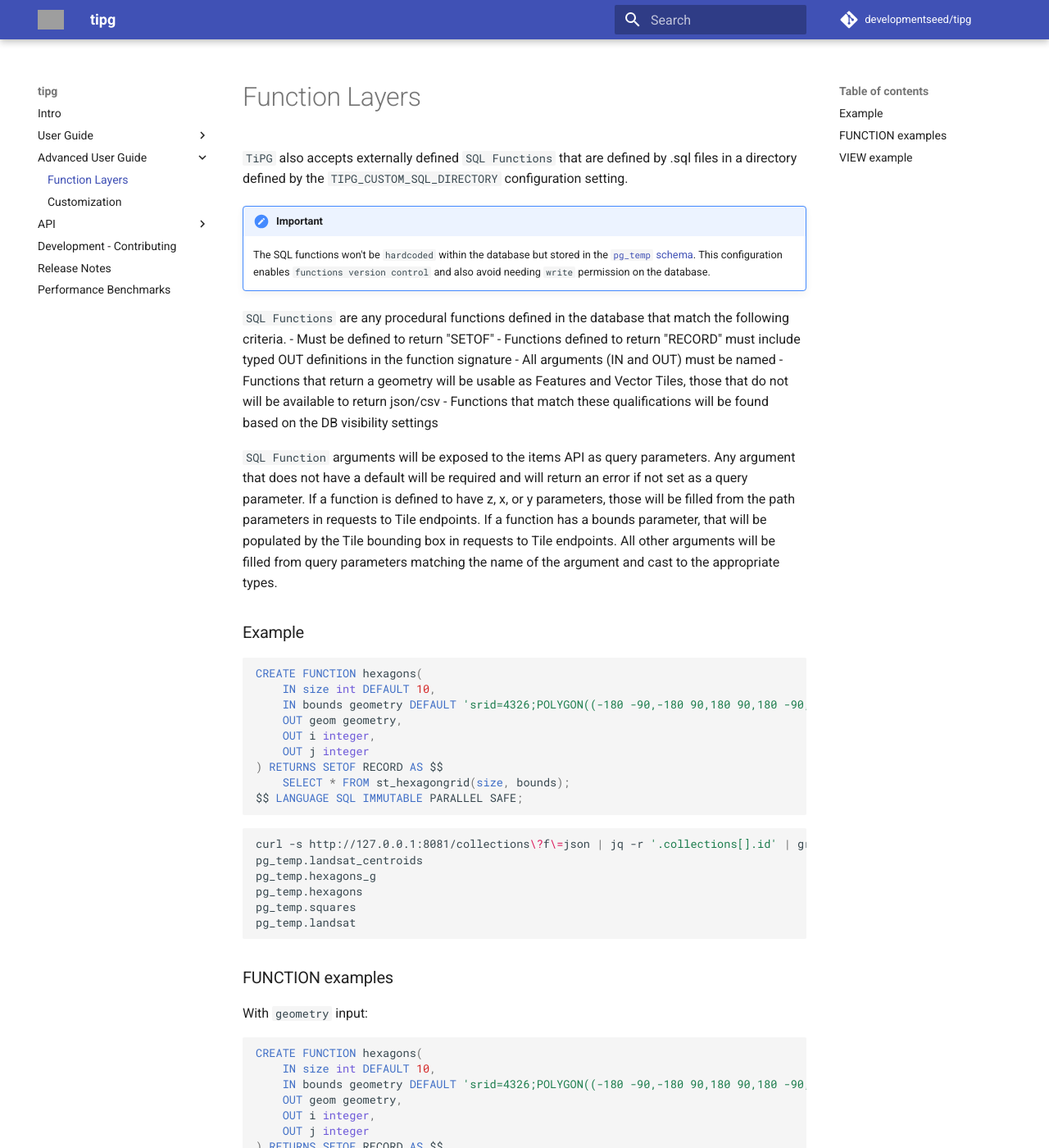
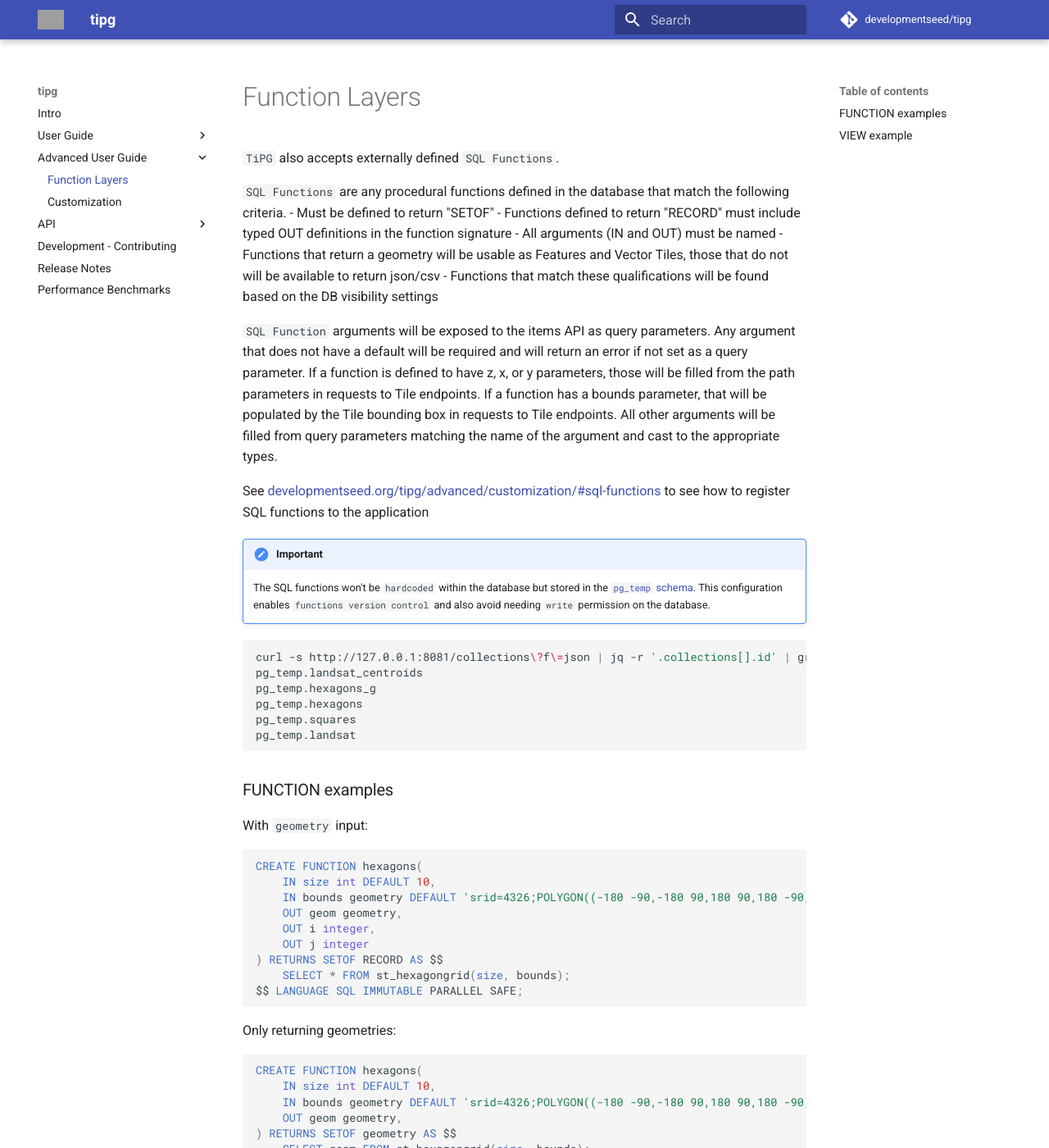
Before and after one commit to developmentseed/tipg, an MkDocs documentation site: the page built from docs/src/advanced/functions.md, in a window 1280 px wide and 1400 px high. Shown: the whole window at 82% size. Built offline with MkDocs 1.6.1 and Material for MkDocs 9.7.7, drawn with Linux system fonts in a browser that asks for light colours; comment, search, counter and statistics services are not loaded; some of the changed text lies outside the part shown; grey boxes are pictures that could not be loaded.

Commit message:
remove duplicate

````diff
--- a/docs/src/advanced/functions.md
+++ b/docs/src/advanced/functions.md
@@ -1,9 +1,6 @@
 
 
-`TiPG` also accepts externally defined `SQL Functions` that are defined by .sql files in a directory defined by the `TIPG_CUSTOM_SQL_DIRECTORY` configuration setting.
-
-!!! important
-    The SQL functions won't be `hardcoded` within the database but stored in the [`pg_temp` schema](https://www.postgresql.org/docs/current/runtime-config-client.html). This configuration enables `functions version control` and also avoid needing `write` permission on the database.
+`TiPG` also accepts externally defined `SQL Functions`.
 
 `SQL Functions` are any procedural functions defined in the database that match the following criteria.
   - Must be defined to return "SETOF"
@@ -14,20 +11,10 @@
 
 `SQL Function` arguments will be exposed to the items API as query parameters. Any argument that does not have a default will be required and will return an error if not set as a query parameter. If a function is defined to have z, x, or y parameters, those will be filled from the path parameters in requests to Tile endpoints. If a function has a bounds parameter, that will be populated by the Tile bounding box in requests to Tile endpoints. All other arguments will be filled from query parameters matching the name of the argument and cast to the appropriate types.
 
+See https://developmentseed.org/tipg/advanced/customization/#sql-functions to see how to register SQL functions to the application
 
-### Example
-```SQL
-CREATE FUNCTION hexagons(
-    IN size int DEFAULT 10,
-    IN bounds geometry DEFAULT 'srid=4326;POLYGON((-180 -90,-180 90,180 90,180 -90,-180 -90))'::geometry,
-    OUT geom geometry,
-    OUT i integer,
-    OUT j integer
-) RETURNS SETOF RECORD AS $$
-    SELECT * FROM st_hexagongrid(size, bounds);
-$$ LANGUAGE SQL IMMUTABLE PARALLEL SAFE;
-```
-
+!!! important
+    The SQL functions won't be `hardcoded` within the database but stored in the [`pg_temp` schema](https://www.postgresql.org/docs/current/runtime-config-client.html). This configuration enables `functions version control` and also avoid needing `write` permission on the database.
 
 ```bash
 curl -s http://127.0.0.1:8081/collections\?f\=json | jq -r '.collections[].id' | grep "pg_temp"
@@ -150,5 +137,3 @@
   "$id": "http://127.0.0.1:8000/collections/pg_temp.landsat_centroids/queryables?f=schemajson"
 }
 ```
-
-See https://developmentseed.org/tipg/advanced/customization/#sql-functions to see how to register SQL functions to the application
````
